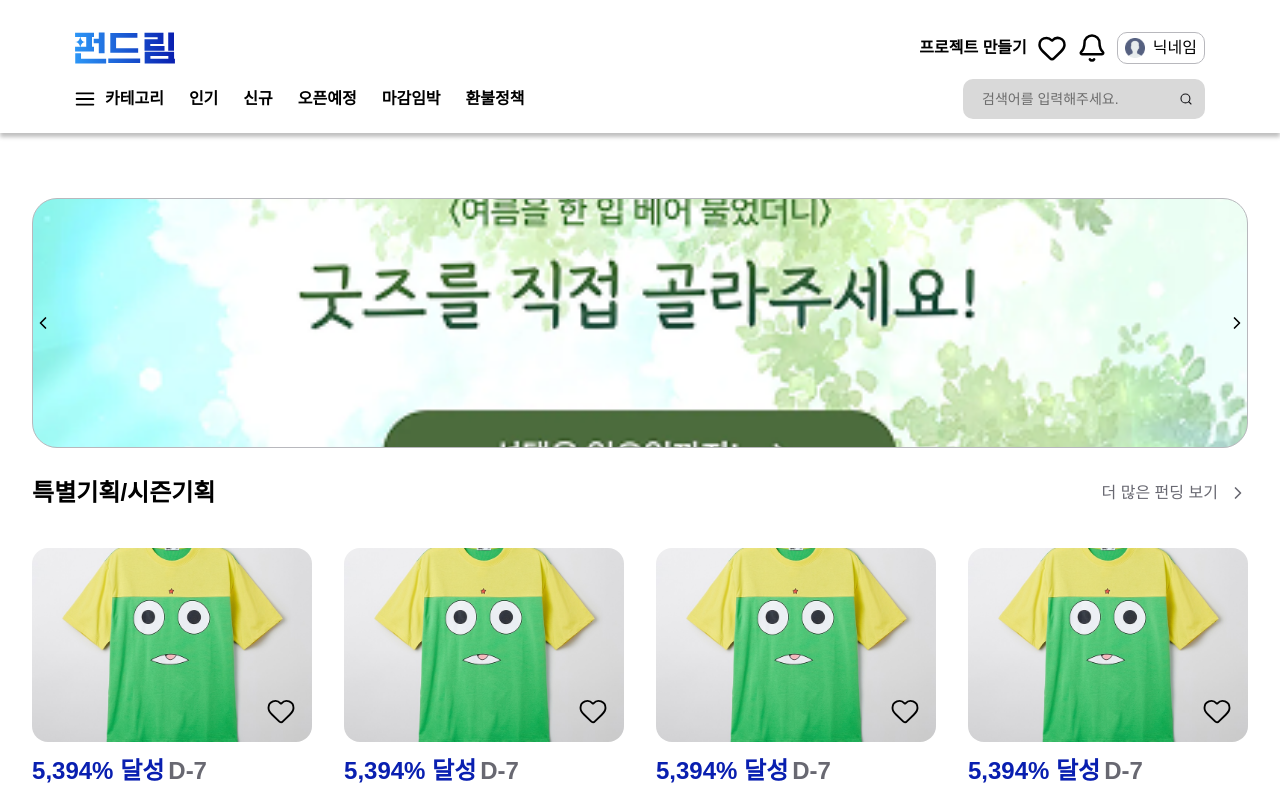
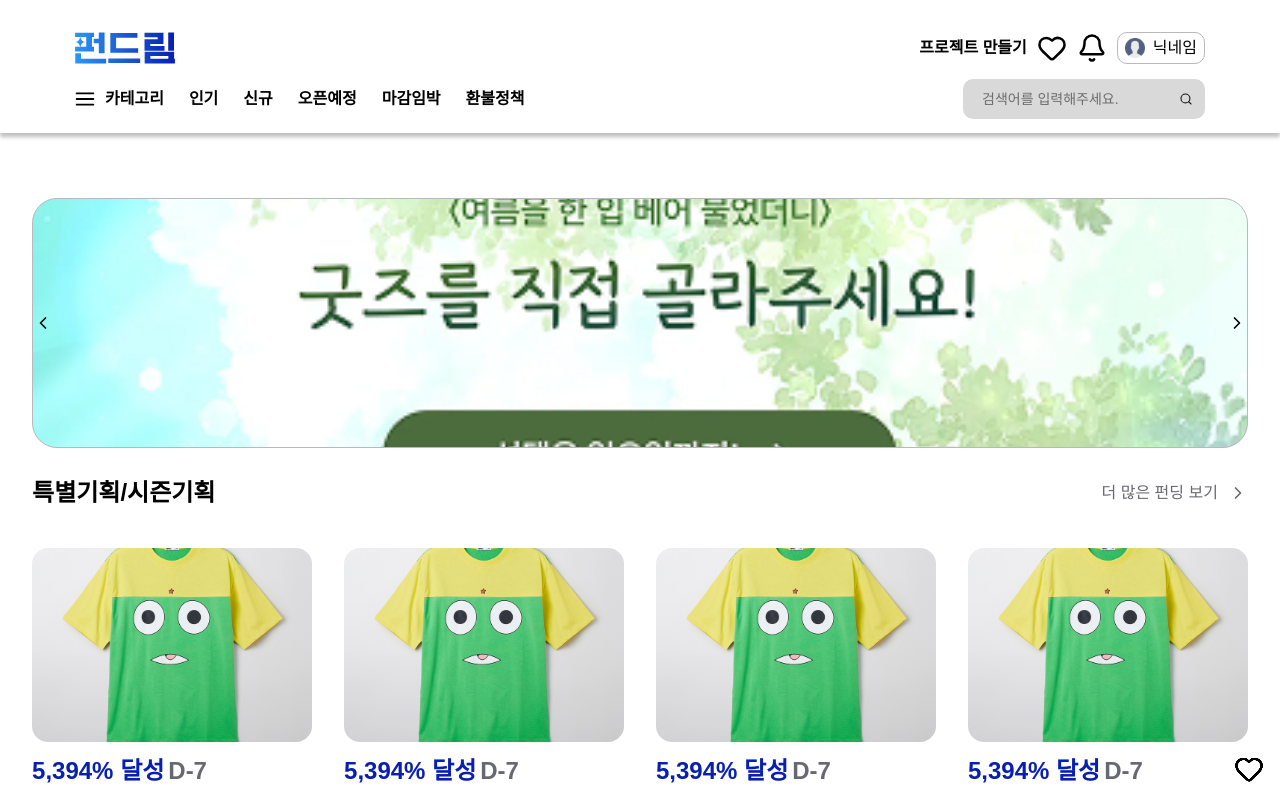
Before and after one commit to FRONTENDBOOTCAMP-13th/Final-11-Cutie, a Next.js app: page / in a window 1280 px wide. Shown: the top 796 px of the page. Built offline with nearby package versions, Linux system fonts and the light colour scheme.

Commit message:
✨ add productItem Link

```diff
--- a/src/components/product/ProductItem.tsx
+++ b/src/components/product/ProductItem.tsx
@@ -3,6 +3,7 @@ import Image from 'next/image';
 import productKeroro from 'assets/images/productKeroro.jpg';
 import { HeartIcon } from 'lucide-react';
 import { Addfunding, SpecialPlan } from '@components/common/etc';
+import Link from 'next/link';
 
 interface ProductItemProps {
   className?: string;
@@ -12,6 +13,7 @@ export function ProductItem({ className }: ProductItemProps) {
   return (
     <div className={`flex flex-col gap-[15px] tablet:gap-5 normal-14 h-full w-full  ${className || ''}`}>
       {/* 썸네일 */}
+      <Link href="/products/1">
         <div className="relative">
           <Image
             width={400}
@@ -21,12 +23,13 @@ export function ProductItem({ className }: ProductItemProps) {
             alt="/"
             priority
           />
+        </div>
+      </Link>
       <div className="absolute group right-4 bottom-4">
         <HeartIcon
           className="w-[30px] h-[30px] hover:text-red-500 hover:fill-red-500 cursor-pointer"
           strokeWidth={1.5}
         />
-        </div>
       </div>
 
       <div className="space-y-2.5 tablet:space-y-5">
```
Lines whose indentation alone changed are shown as unchanged.
